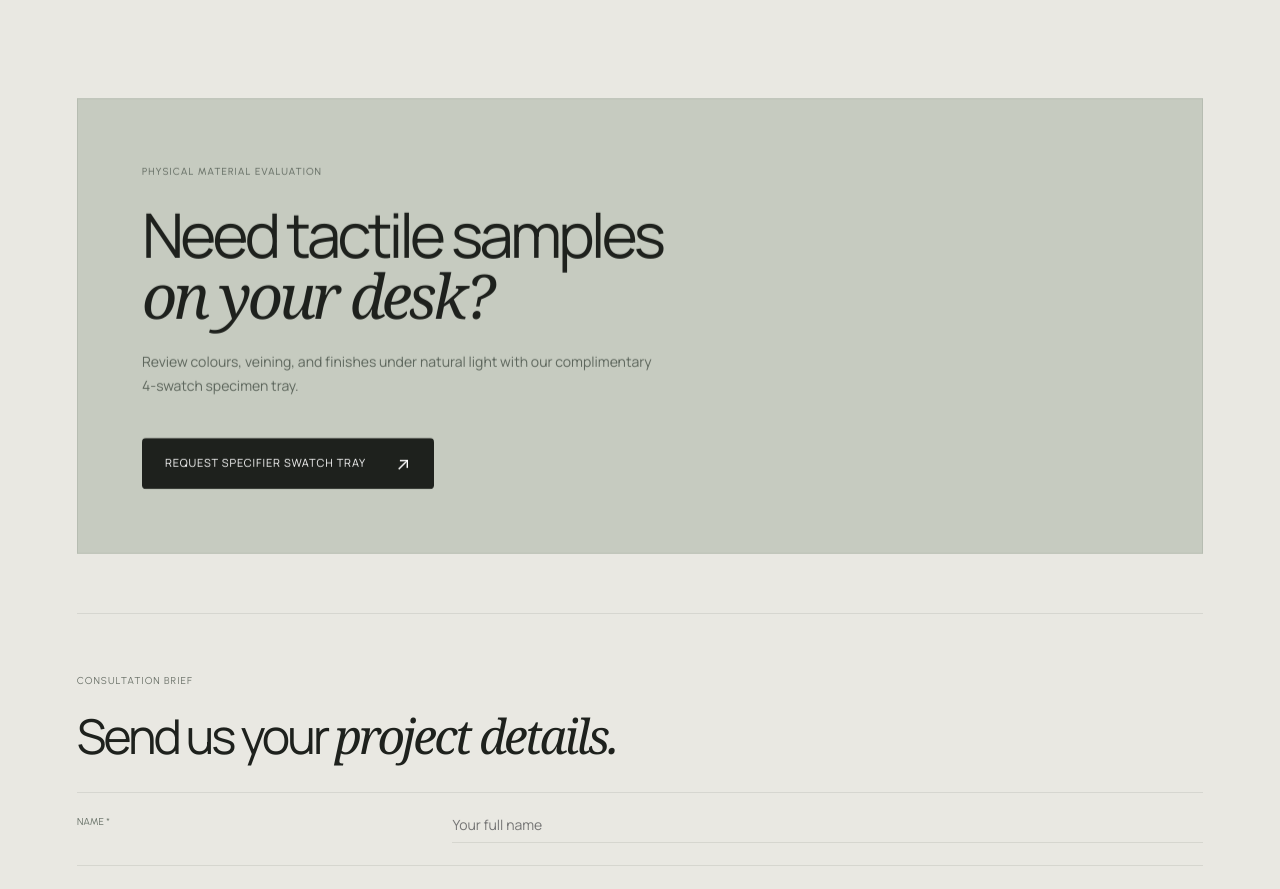
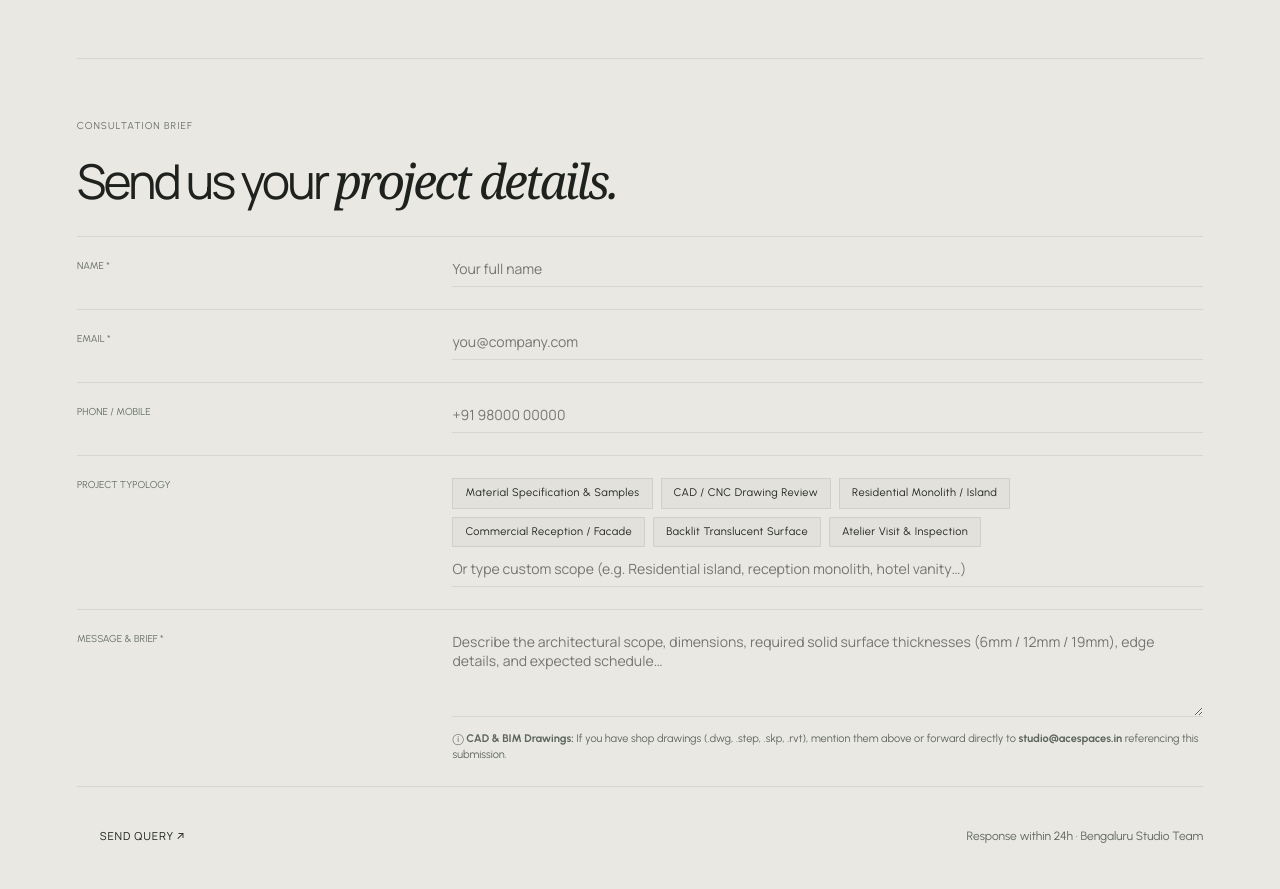
Before and after one commit to Syxd09/acespace, a Next.js app: page /contact in a window 1280 px wide. Shown: the part 1851-2740 px from the top of the page. Built offline with nearby package versions, Linux system fonts and the light colour scheme; no server answers.

Commit message:
fix: remove tactile samples specimen tray callout banner

```diff
--- a/app/contact/page.tsx
+++ b/app/contact/page.tsx
@@ -192,22 +192,6 @@ export default function ContactPage() {
         </div>
       </section>
 
-      {/* Tactile Sample Box Callout Banner */}
-      <section className="callout" style={{ margin: '40px 0 60px' }}>
-        <p className="eyebrow">Physical Material Evaluation</p>
-        <h2>
-          Need tactile samples
-          <br />
-          <i>on your desk?</i>
-        </h2>
-        <p>
-          Review colours, veining, and finishes under natural light with our complimentary 4-swatch specimen tray.
-        </p>
-        <Link className="button button-dark" href="/materials#sample-tray" prefetch={false}>
-          Request Specifier Swatch Tray <span>↗</span>
-        </Link>
-      </section>
-
       {/* Interactive Form Section */}
       <section style={{ borderTop: '1px solid var(--line)', paddingTop: '60px' }}>
         <p className="eyebrow">Consultation Brief</p>
```
